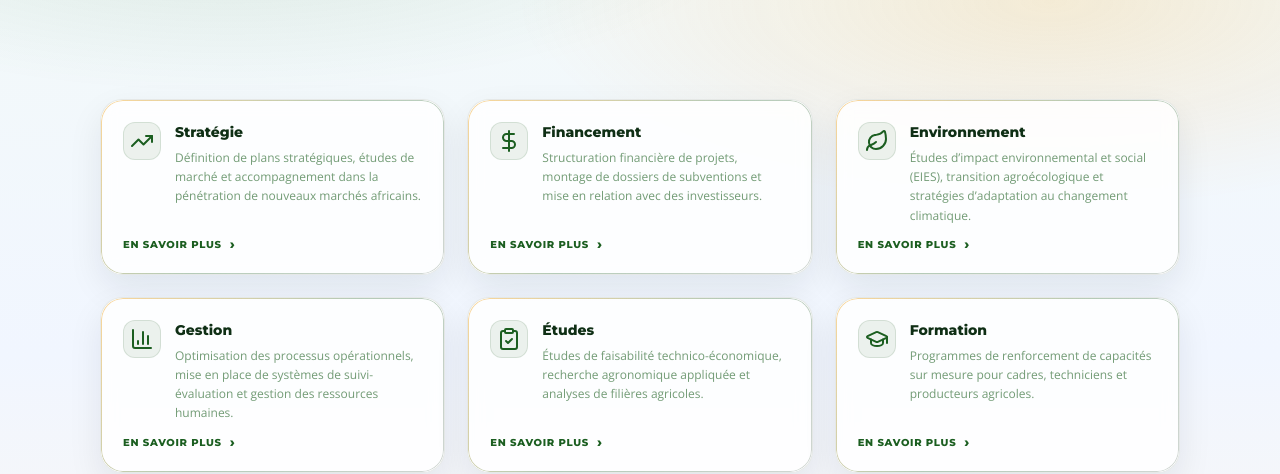
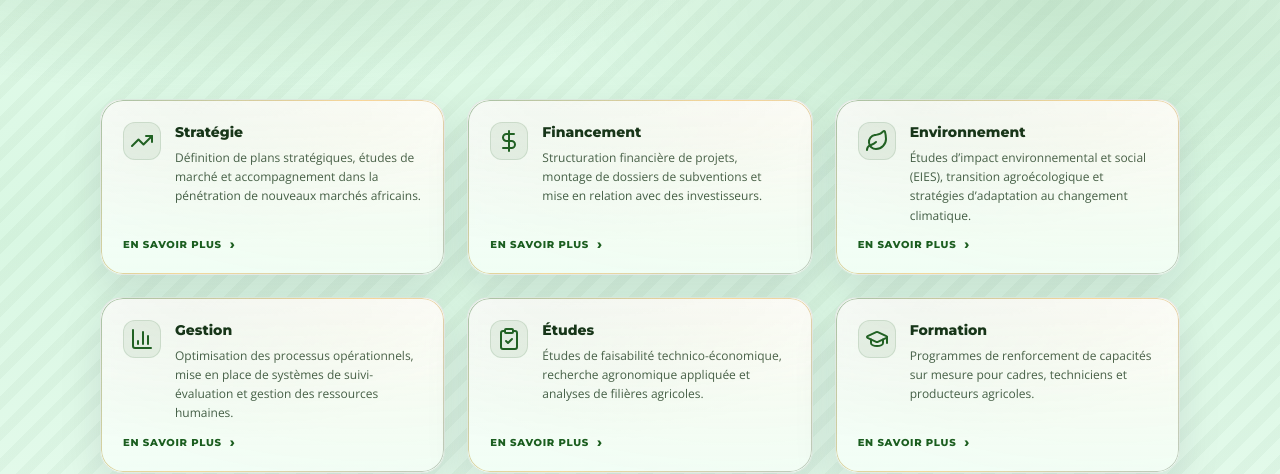
Before and after one commit to samanthahailene885-cmyk/RHODES-GROWTH, a plain HTML site: page services.html in a window 1280 px wide. Shown: the part 332-806 px from the top of the page. Drawn offline with nearby package versions, Linux system fonts and the light colour scheme; a web font is replaced by a local one.

Commit message:
Update styles.css

```diff
--- a/assets/css/styles.css
+++ b/assets/css/styles.css
@@ -1459,7 +1459,7 @@
 .service-card--accent:hover{border-color:rgba(249,168,37,.75);box-shadow:0 18px 44px rgba(249,168,37,.18), 0 0 0 2px rgba(249,168,37,.16)}
 
 .services-page{
-  background:linear-gradient(180deg, #f4fbf6 0%, #f1f6ff 52%, #fff7ea 100%);
+  background:linear-gradient(180deg, #eafff0 0%, #d9f7e3 42%, #f4fff7 100%);
   position:relative;
   overflow:hidden;
 }
@@ -1469,9 +1469,10 @@
   inset:0;
   pointer-events:none;
   background:
-    radial-gradient(900px 320px at 18% 14%, rgba(27,94,32,.12), transparent 60%),
-    radial-gradient(860px 340px at 82% 22%, rgba(249,168,37,.18), transparent 62%),
-    radial-gradient(980px 420px at 52% 88%, rgba(15,47,21,.08), transparent 62%);
+    radial-gradient(900px 320px at 18% 14%, rgba(27,94,32,.18), transparent 60%),
+    radial-gradient(860px 340px at 82% 22%, rgba(31,106,37,.14), transparent 62%),
+    radial-gradient(980px 420px at 52% 88%, rgba(15,61,23,.14), transparent 62%),
+    repeating-linear-gradient(135deg, rgba(15,61,23,.035) 0 10px, rgba(255,255,255,0) 10px 22px);
   opacity:.95;
 }
 .services-page > *{position:relative;z-index:1}
@@ -1487,35 +1488,44 @@
   gap:12px;
   border-radius:22px;
   border:1px solid rgba(15,47,21,.10);
-  background:rgba(255,255,255,.86);
-  box-shadow:0 14px 34px rgba(16,24,40,.08);
+  background:linear-gradient(180deg, rgba(255,255,255,.92), rgba(244,255,247,.86));
+  box-shadow:0 16px 44px rgba(16,24,40,.10);
   -webkit-backdrop-filter:blur(8px);
   backdrop-filter:blur(8px);
 }
-.services-page .service-card-lite::before{display:none}
+.services-page .service-card-lite::before{
+  inset:-1px;
+  border-radius:24px;
+  opacity:.22;
+  background:
+    radial-gradient(520px 240px at 22% 10%, rgba(31,106,37,.18), transparent 55%),
+    radial-gradient(640px 280px at 78% 18%, rgba(249,168,37,.18), transparent 58%),
+    linear-gradient(180deg, rgba(255,255,255,.16), transparent 52%);
+}
 .services-page .service-card-lite::after{
   content:"";
   position:absolute;
   inset:0;
   border-radius:22px;
   padding:1px;
-  background:linear-gradient(135deg, rgba(249,168,37,.55), rgba(27,94,32,.38), rgba(15,47,21,.22));
+  background:linear-gradient(135deg, rgba(27,94,32,.38), rgba(249,168,37,.46), rgba(15,47,21,.26));
   -webkit-mask:linear-gradient(#fff 0 0) content-box, linear-gradient(#fff 0 0);
   mask:linear-gradient(#fff 0 0) content-box, linear-gradient(#fff 0 0);
   -webkit-mask-composite:xor;
   mask-composite:exclude;
   pointer-events:none;
-  opacity:.85;
+  opacity:.95;
 }
 .services-page .service-card-lite:hover{
-  transform:none;
-  box-shadow:0 18px 44px rgba(16,24,40,.12), 0 0 0 2px rgba(27,94,32,.10);
-  border-color:rgba(27,94,32,.18);
+  transform:translateY(-3px);
+  box-shadow:0 24px 62px rgba(16,24,40,.16), 0 0 0 2px rgba(27,94,32,.12);
+  border-color:rgba(27,94,32,.22);
 }
 .services-page .service-card-lite .service-card-icon{width:38px;height:38px;border-radius:12px;color:var(--green-700);background:rgba(27,94,32,.08)}
 .services-page .service-card-lite .service-card-icon svg{color:var(--green-700);stroke:var(--green-700)}
 .services-page .service-card-lite .service-card-head h2{font-family:Montserrat,system-ui,sans-serif;font-weight:900;font-size:14px;margin:2px 0 8px}
-.services-page .service-card-lite .service-card-head p{color:rgba(27,94,32,.62);font-size:12px;line-height:1.6}
+.services-page .service-card-lite .service-card-head p{color:rgba(15,47,21,.78);font-size:12px;line-height:1.6}
+.services-page .service-card-lite .muted{color:rgba(15,47,21,.72)}
 .services-page .service-more{margin-top:auto;font-family:Montserrat,system-ui,sans-serif;font-weight:900;letter-spacing:.7px;font-size:10px;color:var(--green-700);display:inline-flex;align-items:center;gap:8px}
 .services-page .service-more span{font-size:14px;line-height:1;color:var(--green-700)}
 
```
